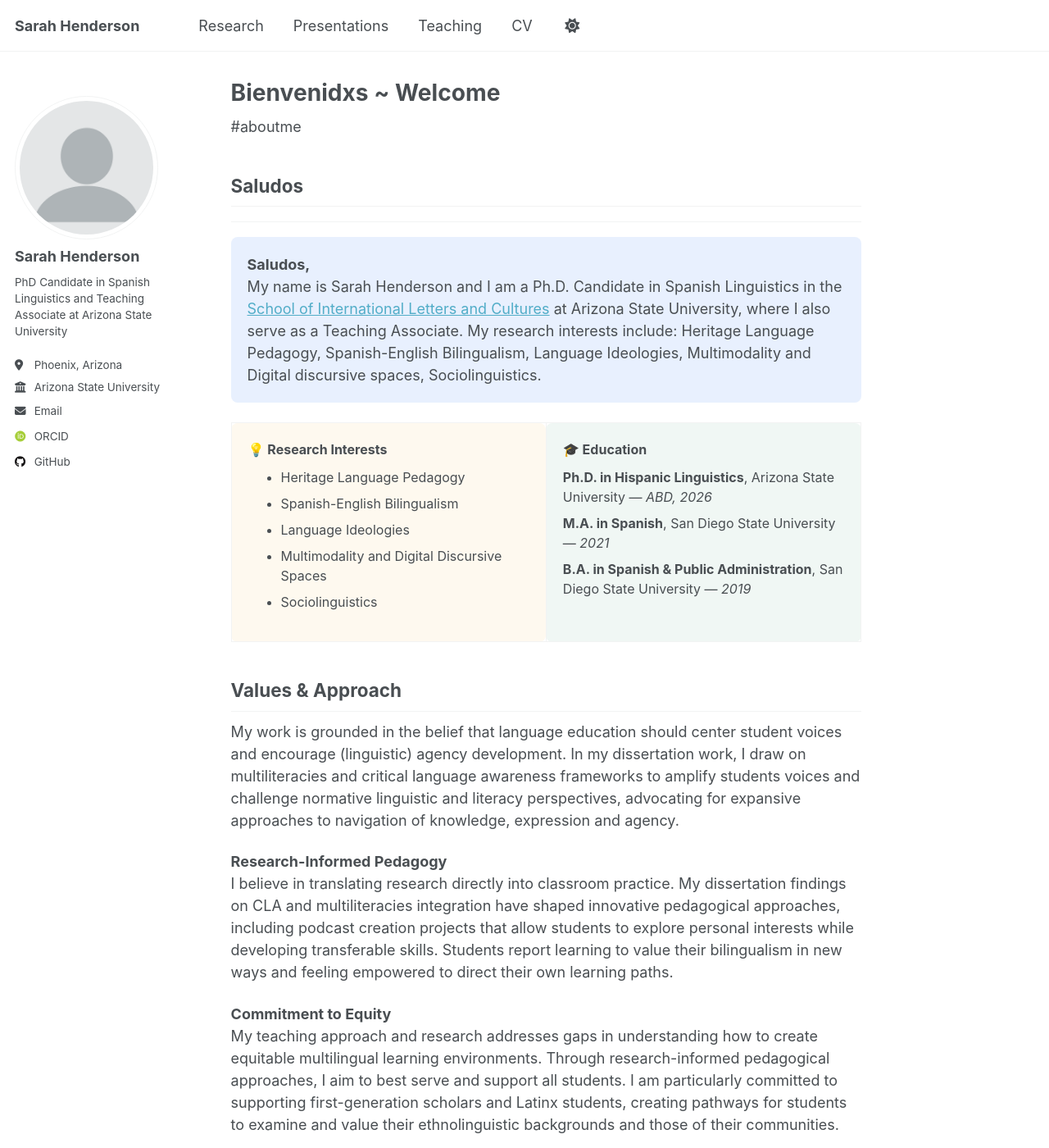
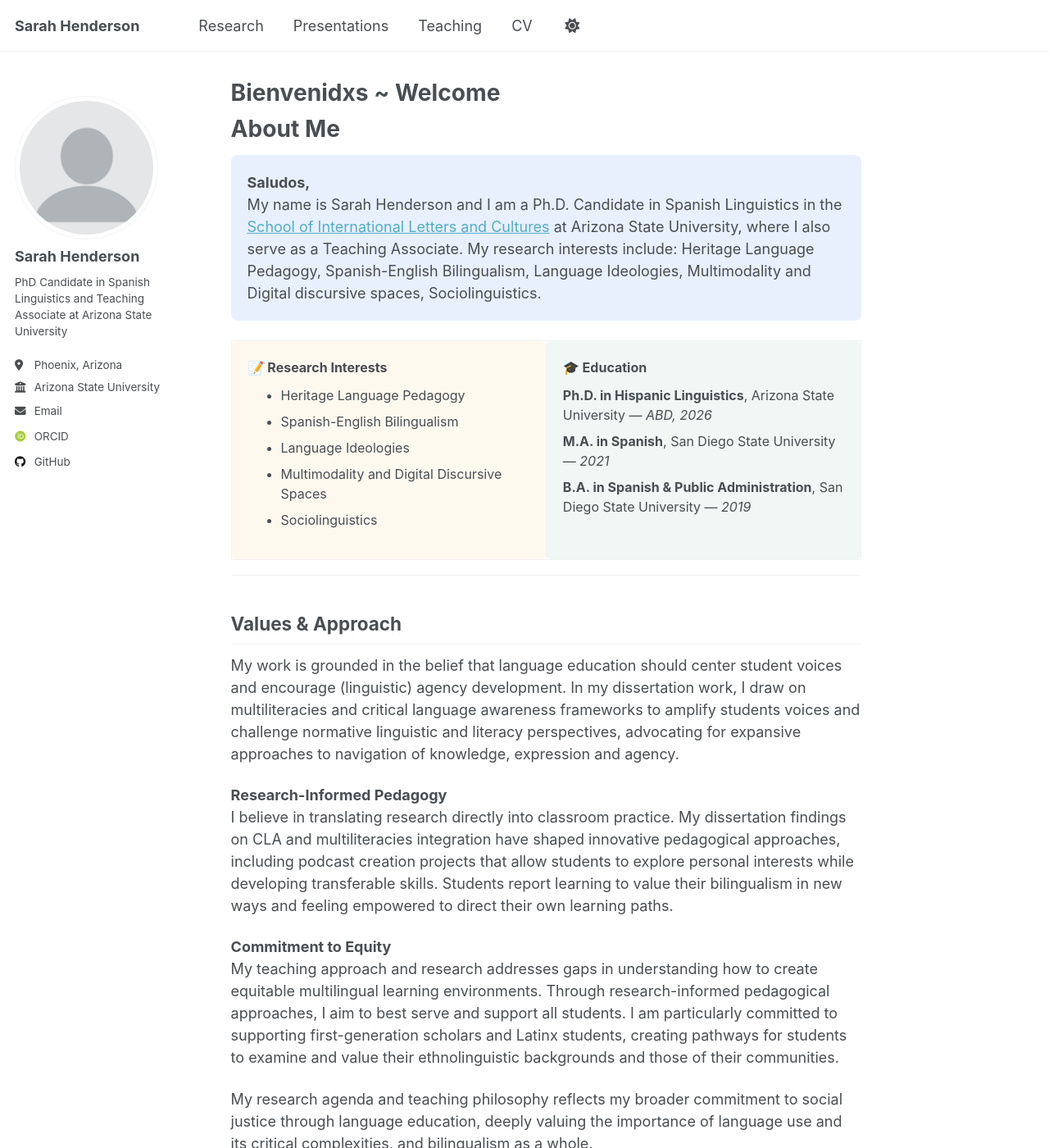
Before and after one commit to sarah-e-henderson/sarah-e-henderson.github.io, a Jekyll site: the page built from _pages/about.md, in a window 1280 px wide and 1400 px high. Shown: the whole window at 82% size. Built offline with Jekyll 4.4.1, drawn with Linux system fonts in a browser that asks for light colours; some web fonts are replaced; a script that is not in the unit is left out.

Commit message:
Update about.md

```diff
--- a/_pages/about.md
+++ b/_pages/about.md
@@ -6,11 +6,8 @@ redirect_from:
   - /about/
   - /about.html
 ---
-#aboutme
 
-## Saludos
-
----
+# About Me
 
 {% raw %}
 <!-- Top Text Box -->
@@ -22,11 +19,11 @@ redirect_from:
 </div>
 
 <!-- Two-Column Layout -->
-<table>
+<table style="width: 100%; border-spacing: 20px 0;">
   <tr>
     <!-- Left Column: Research Interests -->
     <td style="width: 50%; vertical-align: top; padding: 20px; background-color: #fef9ef; border-radius: 8px; font-size: 16px;">
-      <strong>💡 Research Interests</strong>
+      <strong>📝 Research Interests</strong>
       <ul style="margin-top: 10px;">
         <li>Heritage Language Pedagogy</li>
         <li>Spanish-English Bilingualism</li>
@@ -49,6 +46,22 @@ redirect_from:
 </table>
 {% endraw %}
 
+---
+
+## Values & Approach
+
+My work is grounded in the belief that language education should center student voices and encourage (linguistic) agency development. In my dissertation work, I draw on multiliteracies and critical language awareness frameworks to amplify students voices and challenge normative linguistic and literacy perspectives, advocating for expansive approaches to navigation of knowledge, expression and agency.
+
+**Research-Informed Pedagogy**
+I believe in translating research directly into classroom practice. My dissertation findings on CLA and multiliteracies integration have shaped innovative pedagogical approaches, including podcast creation projects that allow students to explore personal interests while developing transferable skills. Students report learning to value their bilingualism in new ways and feeling empowered to direct their own learning paths.
+
+**Commitment to Equity**
+My teaching approach and research addresses gaps in understanding how to create equitable multilingual learning environments. Through research-informed pedagogical approaches, I aim to best serve and support all students. I am particularly committed to supporting first-generation scholars and Latinx students, creating pathways for students to examine and value their ethnolinguistic backgrounds and those of their communities.
+
+My research agenda and teaching philosophy reflects my broader commitment to social justice through language education, deeply valuing the importance of language use and its critical complexities, and bilingualism as a whole.
+
+
+
 
 
 ## Values & Approach
```
